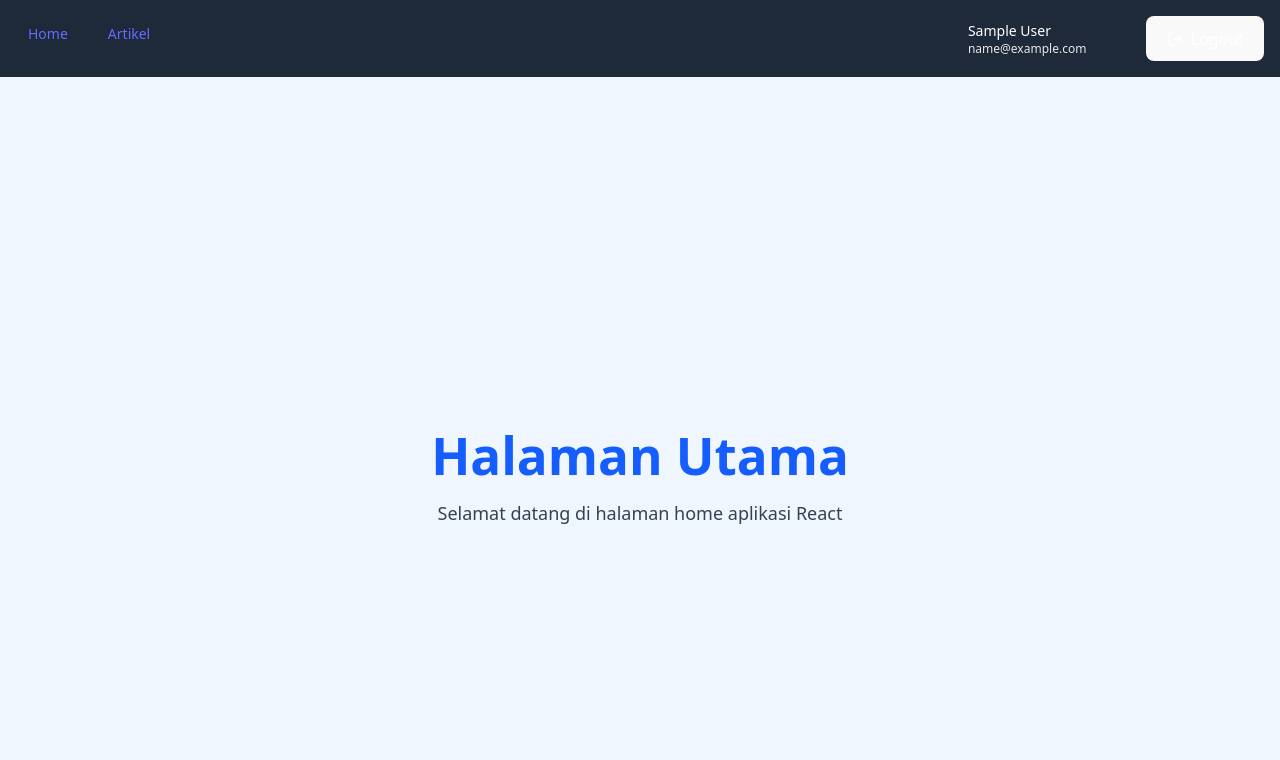
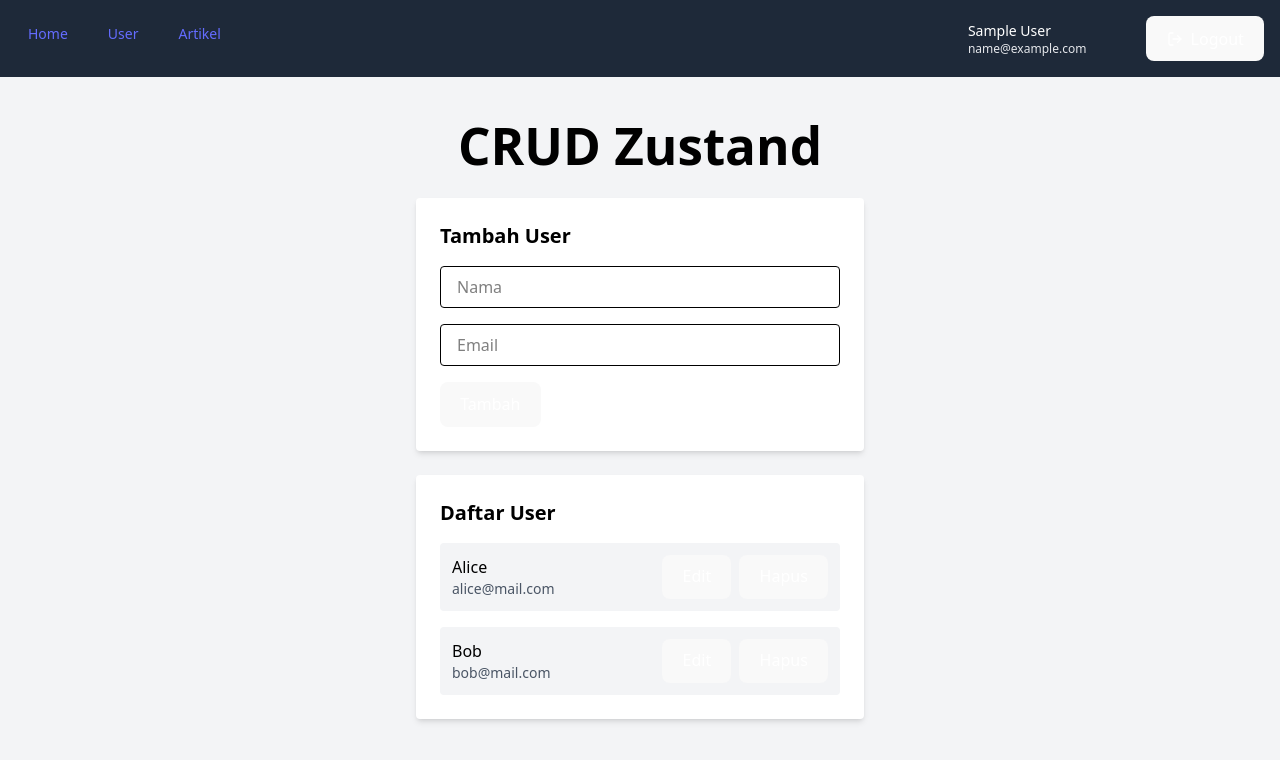
Before and after one commit to SenbiDev/react-task, a React (Vite) app: page /user in a window 1280 px wide. Before the commit this address led to /home. Shown: the top 760 px of the page. Built offline with nearby package versions, Linux system fonts and the light colour scheme; sample sign-in values are in the browser's storage.

Commit message:
modif: add zustand template

```diff
--- a/package.json
+++ b/package.json
@@ -17,7 +17,8 @@
     "react": "^19.1.0",
     "react-dom": "^19.1.0",
     "react-router-dom": "^7.7.1",
-    "tailwindcss": "^4.1.11"
+    "tailwindcss": "^4.1.11",
+    "zustand": "^5.0.8"
   },
   "devDependencies": {
     "@eslint/js": "^9.30.1",
--- a/src/components/Navbar.jsx
+++ b/src/components/Navbar.jsx
@@ -19,6 +19,10 @@ export default function Navbar() {
       <div className="container mx-auto flex space-x-4">
         <Link to="/" className="text-white hover:text-gray-300 px-3 py-2 rounded-md text-sm font-medium">
           Home
+        </Link>
+
+        <Link to="/user" className="text-white hover:text-gray-300 px-3 py-2 rounded-md text-sm font-medium">
+          User
         </Link>
 
         <Link to="/artikel" className="text-white hover:text-gray-300 px-3 py-2 rounded-md text-sm font-medium">
--- /dev/null
+++ b/src/components/UserForm.jsx
@@ -0,0 +1,79 @@
+// src/components/UserForm.jsx
+import React, { useState, useEffect } from 'react'
+import { useUserStore } from '../store/useUserStore'
+
+const UserForm = ({ editingUser, clearEditing }) => {
+  const [name, setName] = useState('')
+  const [email, setEmail] = useState('')
+
+  const addUser = useUserStore((state) => state.addUser)
+  const updateUser = useUserStore((state) => state.updateUser)
+
+  useEffect(() => {
+    if (editingUser) {
+      setName(editingUser.name)
+      setEmail(editingUser.email)
+    } else {
+      setName('')
+      setEmail('')
+    }
+  }, [editingUser])
+
+  const handleSubmit = (e) => {
+    e.preventDefault()
+    if (!name || !email) return
+
+    if (editingUser) {
+      updateUser(editingUser.id, { name, email })
+      clearEditing()
+    } else {
+      addUser({ name, email })
+    }
+
+    setName('')
+    setEmail('')
+  }
+
+  return (
+    <div className="bg-white p-6 rounded shadow-md w-full max-w-md mx-auto mb-6">
+      <h2 className="text-xl text-black font-semibold mb-4">
+        {editingUser ? 'Edit User' : 'Tambah User'}
+      </h2>
+      <form onSubmit={handleSubmit} className="space-y-4">
+        <input
+          type="text"
+          placeholder="Nama"
+          value={name}
+          onChange={(e) => setName(e.target.value)}
+          className="w-full text-black px-4 py-2 border rounded focus:outline-none focus:ring-2 focus:ring-blue-400"
+        />
+        <input
+          type="email"
+          placeholder="Email"
+          value={email}
+          onChange={(e) => setEmail(e.target.value)}
+          className="w-full text-black px-4 py-2 border rounded focus:outline-none focus:ring-2 focus:ring-blue-400"
+        />
+        <div className="flex gap-2">
+          <button
+            type="submit"
+            className="bg-blue-500 hover:bg-blue-600 text-white px-4 py-2 rounded"
+          >
+            {editingUser ? 'Update' : 'Tambah'}
+          </button>
+          {editingUser && (
+            <button
+              type="button"
+              onClick={clearEditing}
+              className="bg-gray-300 hover:bg-gray-400 text-white px-4 py-2 rounded"
+            >
+              Batal
+            </button>
+          )}
+        </div>
+      </form>
+    </div>
+  )
+}
+
+export default UserForm
--- /dev/null
+++ b/src/components/UserList.jsx
@@ -0,0 +1,47 @@
+// src/components/UserList.jsx
+import React from 'react'
+import { useUserStore } from '../store/useUserStore'
+
+const UserList = ({ onEdit }) => {
+  const users = useUserStore((state) => state.users)
+  const deleteUser = useUserStore((state) => state.deleteUser)
+
+  return (
+    <div className="bg-white p-6 rounded shadow-md w-full max-w-md mx-auto">
+      <h2 className="text-xl text-black font-semibold mb-4">Daftar User</h2>
+      {users.length === 0 ? (
+        <p className="text-gray-700">Tidak ada data.</p>
+      ) : (
+        <ul className="space-y-4">
+          {users.map((user) => (
+            <li
+              key={user.id}
+              className="flex justify-between items-center bg-gray-100 p-3 rounded"
+            >
+              <div>
+                <p className="font-medium text-black">{user.name}</p>
+                <p className="text-sm text-gray-600">{user.email}</p>
+              </div>
+              <div className="flex gap-2">
+                <button
+                  onClick={() => onEdit(user)}
+                  className="text-sm bg-yellow-400 hover:bg-yellow-500 text-white px-3 py-1 rounded"
+                >
+                  Edit
+                </button>
+                <button
+                  onClick={() => deleteUser(user.id)}
+                  className="text-sm bg-red-500 hover:bg-red-600 text-white px-3 py-1 rounded"
+                >
+                  Hapus
+                </button>
+              </div>
+            </li>
+          ))}
+        </ul>
+      )}
+    </div>
+  )
+}
+
+export default UserList
--- a/src/main.jsx
+++ b/src/main.jsx
@@ -10,6 +10,7 @@ import Home from './pages/Home'
 import About from './pages/About'
 import Login from './pages/Login'
 import Artikel from './pages/Artikel';
+import User from './pages/User';
 import { ProtectedRoute } from './components/ProtectedRoute';
 import { AuthProvider } from './auth/AuthContext';
 import './index.css'
@@ -39,6 +40,10 @@ const router = createBrowserRouter([
         path: 'artikel',
         element: <Artikel />
       },
+      {
+        path: 'user',
+        element: <User />
+      },
     ]
   },
   {
--- /dev/null
+++ b/src/pages/User.jsx
@@ -0,0 +1,23 @@
+import React, { useState } from 'react'
+import UserList from '../components/UserList'
+import UserForm from '../components/UserForm'
+
+export default function User() {
+  const [editingUser, setEditingUser] = useState(null)
+
+  const handleEdit = (user) => {
+    setEditingUser(user)
+  }
+
+  const clearEditing = () => {
+    setEditingUser(null)
+  }
+
+  return (
+    <div className="min-h-screen bg-gray-100 flex flex-col items-center justify-start py-10 px-4">
+      <h1 className="text-3xl text-black font-bold mb-6">CRUD Zustand</h1>
+      <UserForm editingUser={editingUser} clearEditing={clearEditing} />
+      <UserList onEdit={handleEdit} />
+    </div>
+  );
+}
--- /dev/null
+++ b/src/store/useUserStore.js
@@ -0,0 +1,27 @@
+import { create } from 'zustand'
+
+let idCounter = 3 // Dummy id tracker
+
+export const useUserStore = create((set) => ({
+  users: [
+    { id: 1, name: 'Alice', email: 'alice@mail.com' },
+    { id: 2, name: 'Bob', email: 'bob@mail.com' }
+  ],
+
+  addUser: (user) =>
+    set((state) => ({
+      users: [...state.users, { id: idCounter++, ...user }]
+    })),
+
+  updateUser: (id, updatedUser) =>
+    set((state) => ({
+      users: state.users.map((user) =>
+        user.id === id ? { ...user, ...updatedUser } : user
+      )
+    })),
+
+  deleteUser: (id) =>
+    set((state) => ({
+      users: state.users.filter((user) => user.id !== id)
+    }))
+}))
```
